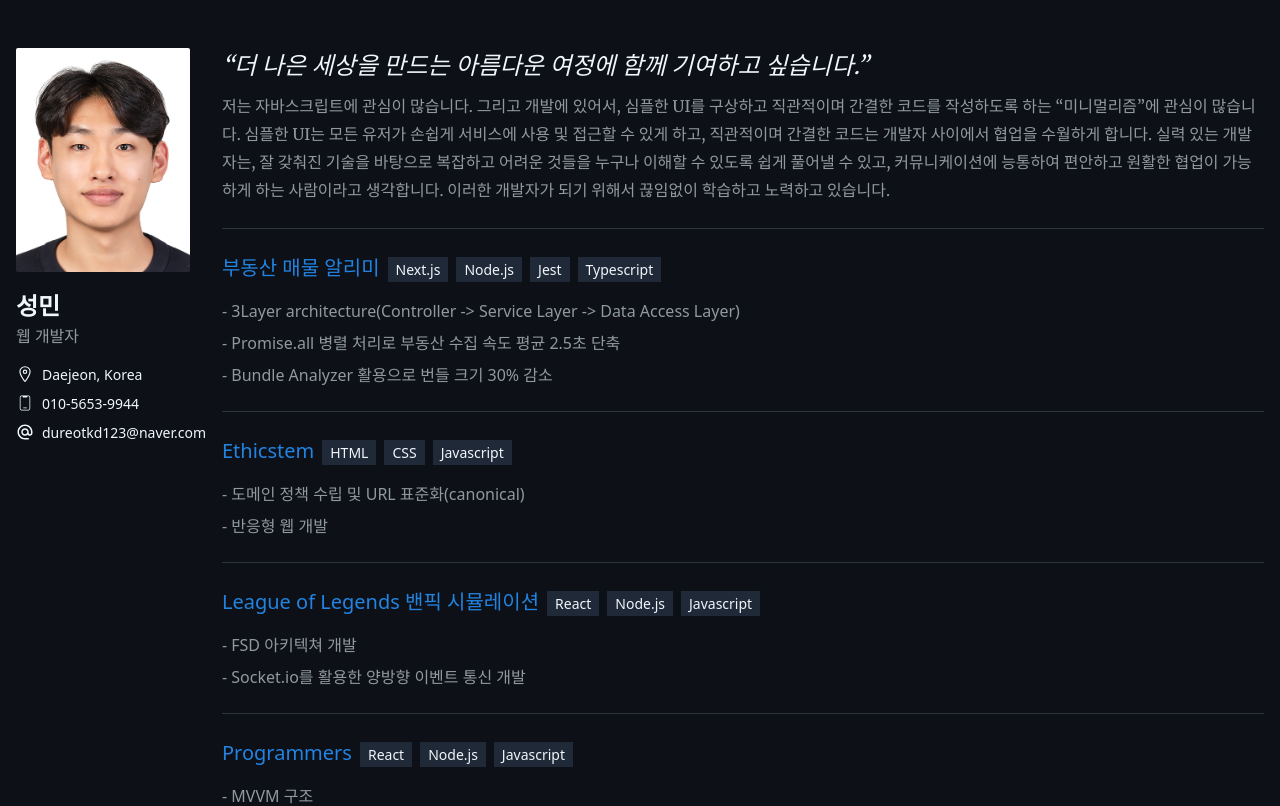
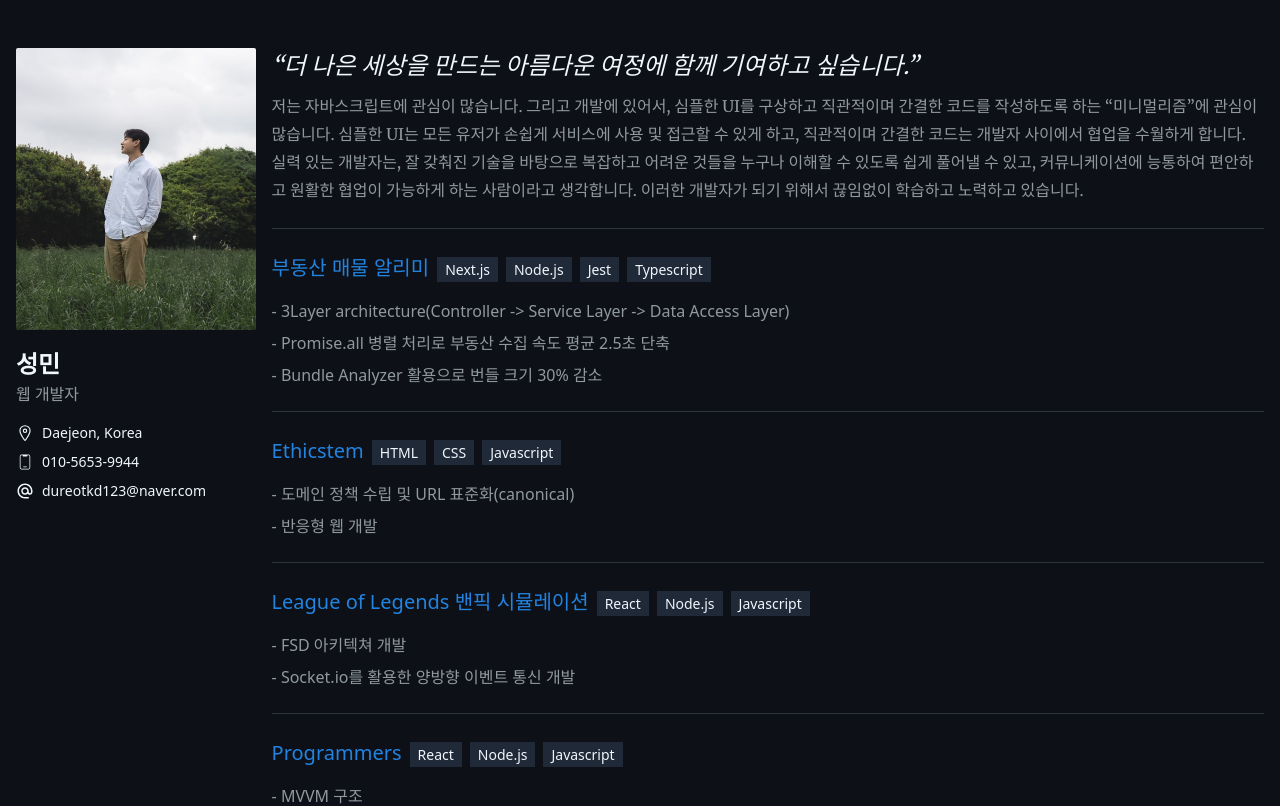
Before and after one commit to dureotkd/sungmin.me, a Next.js app: page / in a window 1280 px wide. Shown: the top 806 px of the page. Built offline with nearby package versions, Linux system fonts and the light colour scheme.

Commit message:
컨셉사진으로 변경

```diff
--- a/src/app/aside.tsx
+++ b/src/app/aside.tsx
@@ -7,11 +7,11 @@ function aside() {
   return (
     <aside className="md:max-w-64 mr-md mb-md">
       <div className="flex md:flex-col">
-        <div className="min-w-28 mr-md">
+        <div className="md:mr-0 min-w-28 mr-md">
           <Image
             className="md:w-full w-32 rounded-sm"
-            src="/face.jpg"
-            alt="증명사진"
+            src="/face2.jpg"
+            alt="컨셉_사진"
             width={200}
             height={200}
           />
```
Also changed, not shown: public/face2.jpg (added).
